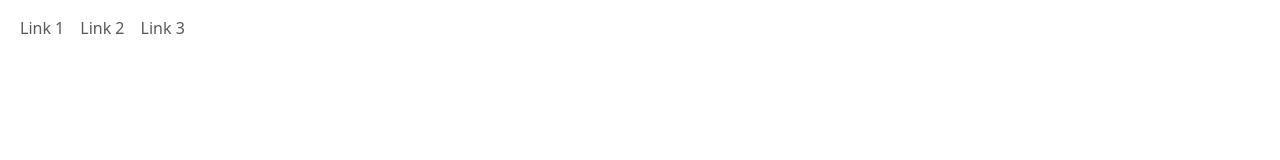
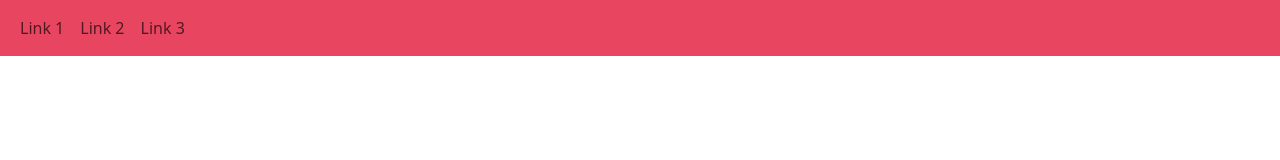
Before and after one commit to dotsunnyy/catpicnic, a plain HTML site: page index.html in a window 1280 px wide. Drawn offline with nearby package versions, Linux system fonts and the light colour scheme.

Commit message:
sdasdasd

```diff
--- a/index.html
+++ b/index.html
@@ -7,10 +7,11 @@
 <link href="https://cdn.jsdelivr.net/npm/bootstrap@5.3.3/dist/css/bootstrap.min.css" rel="stylesheet">
 <script src="https://cdn.jsdelivr.net/npm/bootstrap@5.3.3/dist/js/bootstrap.bundle.min.js"></script>
 <meta name="viewport" content="width=device-width, initial-scale=1">
+<link rel="stylesheet" href="style.css">
 </head>
 <body>
 
-    <nav class="navbar navbar-expand-sm bg-white">
+    <nav class="navbar navbar-expand-sm">
         <div class="container-fluid">
           <ul class="navbar-nav">
             <li class="nav-item">
--- /dev/null
+++ b/style.css
@@ -0,0 +1,4 @@
+.navbar {
+background-color: #e84660;
+
+}
```
